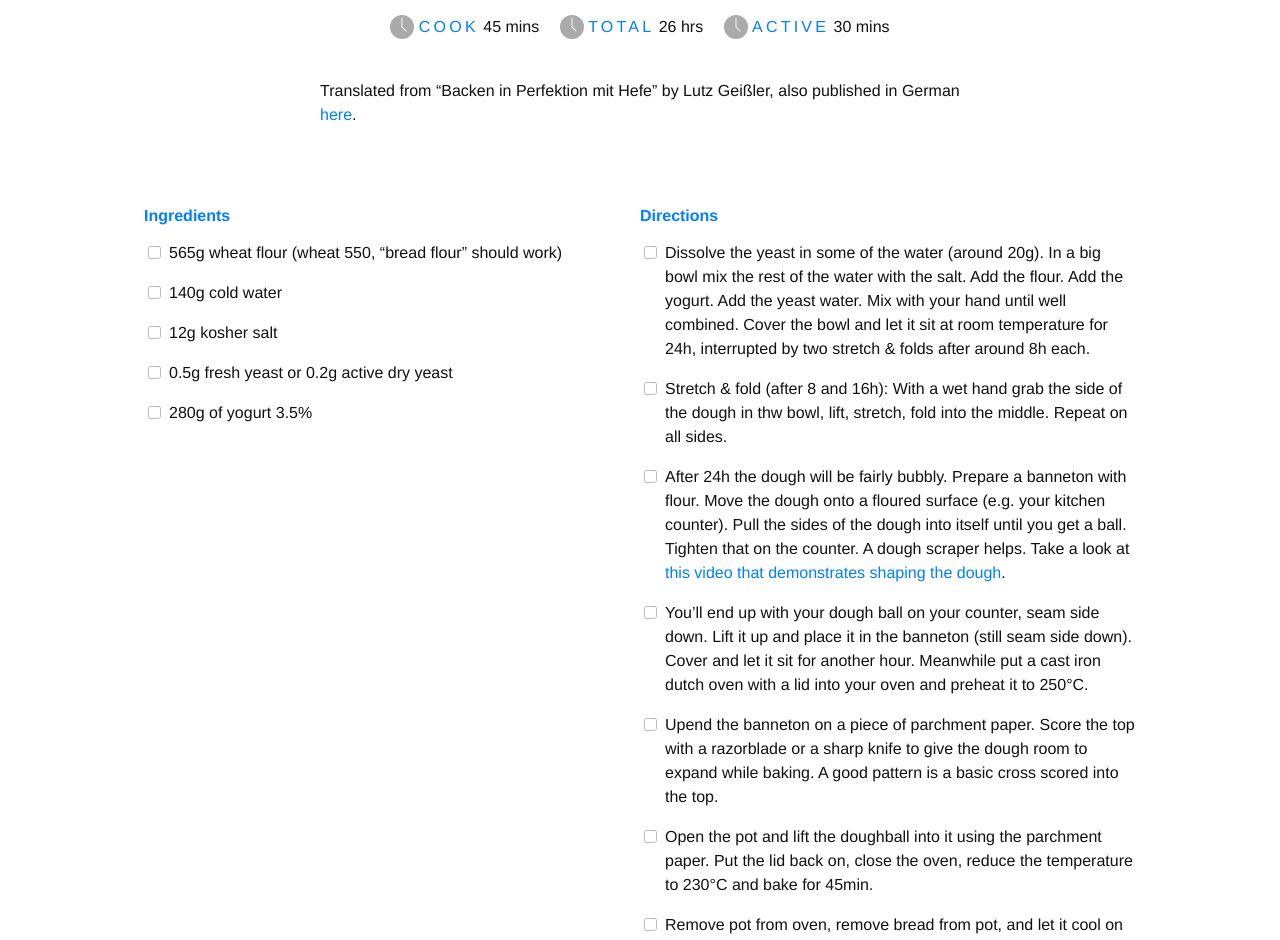
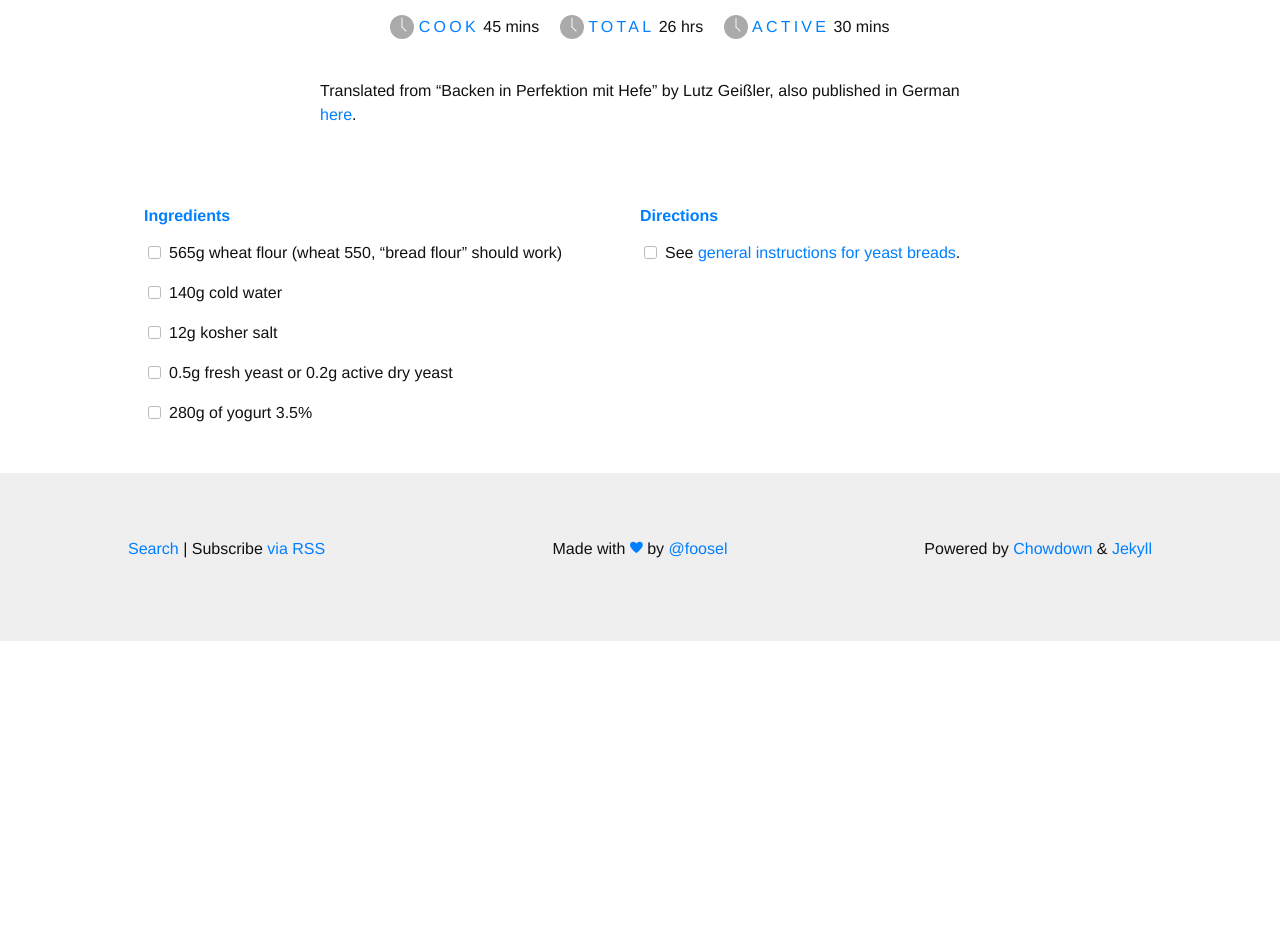
Before and after one commit to foosel/food.foosel.net, a Jekyll site: the page built from _recipes/yogurt-bread.md, in a window 1280 px wide. Shown: the part 852-1792 px from the top of the page. Built offline with Jekyll 4.4.1, drawn with Linux system fonts in a browser that asks for light colours; nearby versions of some CDN libraries; some web fonts are replaced; after the commit the page ends 1493 px from its top, so only the background shows below that; some of the changed text lies outside the part shown.

Commit message:
Two more recipes & some refactoring

```diff
--- a/_config.yml
+++ b/_config.yml
@@ -21,6 +21,8 @@
     output: true
   recipes:
     output: true
+  directions:
+    output: true
 
 exclude: ['Gemfile', 'Gemfile.lock', 'Rakefile', 'README.md']
 
@@ -28,6 +30,7 @@
   en:
     components: "Components"
     ingredients: "Ingredients"
+    equipment: "Equipment"
     directions: "Directions"
     category: "Category"
     nutritional_information: "Nutritional Information"
@@ -38,6 +41,7 @@
   de:
     components: "Komponenten"
     ingredients: "Zutaten"
+    equipment: "Equipment"
     directions: "Zubereitung"
     category: "Kategorie"
     nutritional_information: "Nährwertangaben"
--- a/_layouts/recipe.html
+++ b/_layouts/recipe.html
@@ -57,6 +57,16 @@
         <!-- list ingredients that make up recipe -->
         {% for ingredient in page.ingredients %}
         <li itemprop="recipeIngredient">{{ ingredient | markdownify }}</li>
+        {% endfor %}
+      </ul>
+      {% endif %}
+
+      {% if page.equipment %}
+      <h4 class="blue mt0 mb2 xs-center">{{ site.translation[site.language].equipment }}</h4>
+      <ul itemprop="equipment">
+        <!-- list equipment that is needed for the recipe -->
+        {% for equipment in page.equipment %}
+        <li itemprop="recipeEquipment">{{ equipment | markdownify }}</li>
         {% endfor %}
       </ul>
       {% endif %}
--- a/_recipes/yogurt-bread.md
+++ b/_recipes/yogurt-bread.md
@@ -17,13 +17,7 @@
 - 280g of yogurt 3.5%
 
 directions:
-- Dissolve the yeast in some of the water (around 20g). In a big bowl mix the rest of the water with the salt. Add the flour. Add the yogurt. Add the yeast water. Mix with your hand until well combined. Cover the bowl and let it sit at room temperature for 24h, interrupted by two stretch & folds after around 8h each.
-- "Stretch & fold (after 8 and 16h): With a wet hand grab the side of the dough in thw bowl, lift, stretch, fold into the middle. Repeat on all sides."
-- After 24h the dough will be fairly bubbly. Prepare a banneton with flour. Move the dough onto a floured surface (e.g. your kitchen counter). Pull the sides of the dough into itself until you get a ball. Tighten that on the counter. A dough scraper helps. Take a look at [this video that demonstrates shaping the dough](https://youtu.be/MPdedk9gJLQ).
-- You'll end up with your dough ball on your counter, seam side down. Lift it up and place it in the banneton (still seam side down). Cover and let it sit for another hour. Meanwhile put a cast iron dutch oven with a lid into your oven and preheat it to 250°C.
-- Upend the banneton on a piece of parchment paper. Score the top with a razorblade or a sharp knife to give the dough room to expand while baking. A good pattern is a basic cross scored into the top.
-- Open the pot and lift the doughball into it using the parchment paper. Put the lid back on, close the oven, reduce the temperature to 230°C and bake for 45min.
-- Remove pot from oven, remove bread from pot, and let it cool on a cooling rack for at least an hour. Do not cut into it earlier than that!
+- See [general instructions for yeast breads](../directions/generic-yeast-bread.html).
 
 
 ---
--- a/css/main.scss
+++ b/css/main.scss
@@ -30,6 +30,7 @@
 a .image{transition:.2s ease all; opacity:1;}
 a:hover .image{opacity:0.2;}
 .ingredients p{margin-bottom:0.5rem;}
+.equipment p{margin-bottom:0.5rem;}
 
 .sell .sm-col a{text-decoration:none; color:#fff; border-bottom:2px solid rgba(255,255,255,0.5);}
 
```
Also changed, not shown: _directions/generic-yeast-bread.md (added, +34 -0 lines), _recipes/buttermilk-bread.md (added, +25 -0 lines), _recipes/cheese-fondue.md (added, +36 -0 lines), 2 other files.
